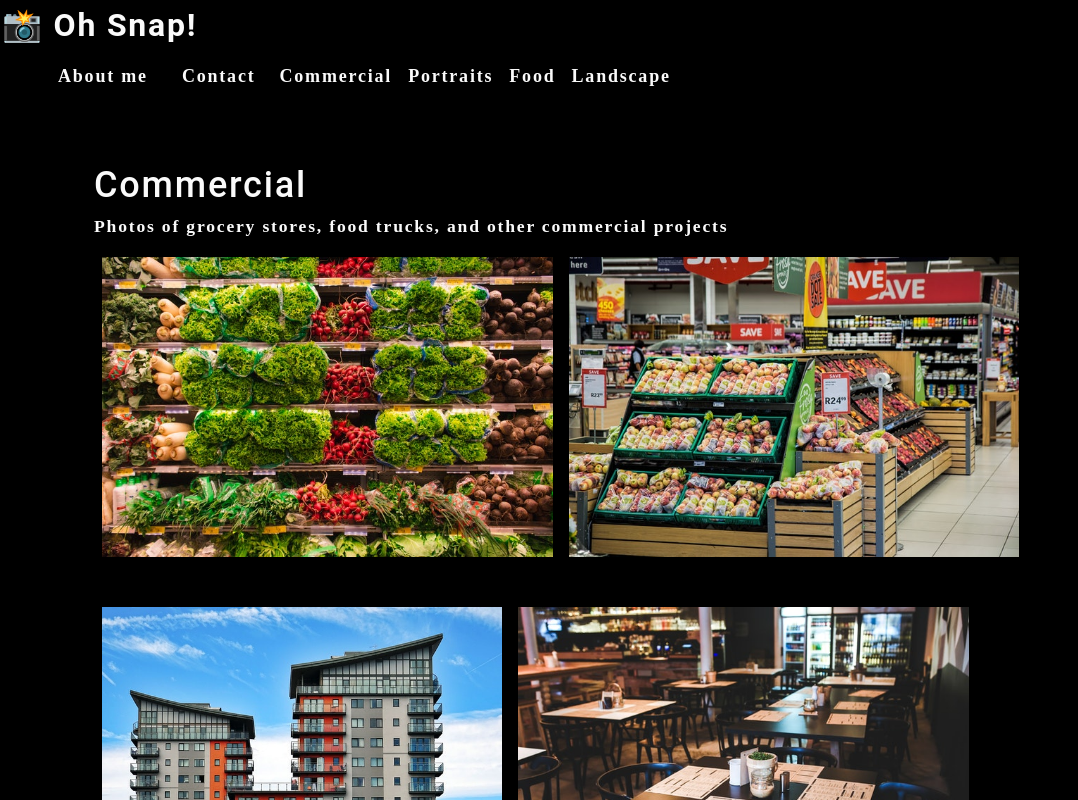
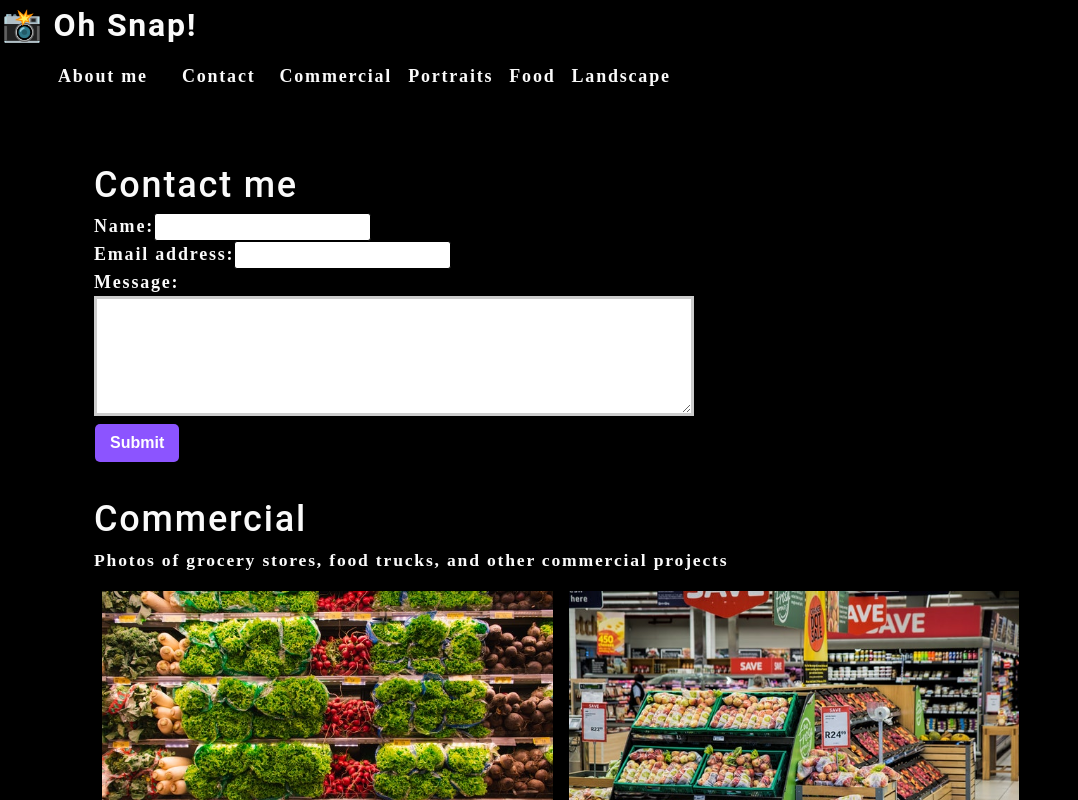
Before and after one commit to PatrickLQuirk/photo-port, a React (Create React App) app: page / in a window 1280 px wide. Shown: the top 800 px of the page, without its empty margins (0-1078 px from the left). Built offline with nearby package versions, Linux system fonts and the light colour scheme.

Commit message:
control state of contact form

```diff
--- a/src/App.js
+++ b/src/App.js
@@ -2,6 +2,7 @@
 import About from './components/About';
 import Nav from './components/Nav';
 import Gallery from "./components/Gallery";
+import ContactForm from './components/Contact';
 
 function App() {
   const [categories] = useState([
@@ -27,10 +28,9 @@
         currentCategory={currentCategory}
       ></Nav>
       <main>
-        <div>
-          <Gallery currentCategory={currentCategory}></Gallery>
-          <About></About>
-        </div>
+        <ContactForm></ContactForm>
+        <Gallery currentCategory={currentCategory}></Gallery>
+        <About></About>
       </main>
     </div>
   );
--- a/src/components/Contact/index.js
+++ b/src/components/Contact/index.js
@@ -1,21 +1,33 @@
-import React from 'react';
+import React, { useState } from 'react';
 
 function ContactForm() {
+    const [formState, setFormState] = useState({ name: '', email: '', message: '' });
+    const { name, email, message } = formState;
+
+    function handleChange(e) {
+        setFormState({...formState, [e.target.name]: e.target.value })
+    }
+
+    function handleSubmit(e) {
+        e.preventDefault();
+        console.log(formState);
+    }
+
     return (
         <section>
             <h1>Contact me</h1>
-            <form id="contact-form">
+            <form id="contact-form" onSubmit={handleSubmit}>
                 <div>
                     <label htmlFor="name">Name:</label>
-                    <input type="text" name="name" />
+                    <input type="text" name="name" defaultValue={name} onChange={handleChange} />
                 </div>
                 <div>
                     <label htmlFor="email">Email address:</label>
-                    <input type="email" name="email" />
+                    <input type="email" name="email" defaultValue={email} onChange={handleChange} />
                 </div>
                 <div>
                     <label htmlFor="message">Message:</label>
-                    <textarea name="message" rows="5" />
+                    <textarea name="message" rows="5" defaultValue={message} onChange={handleChange} />
                 </div>
                 <button type="submit">Submit</button>
             </form>
```
